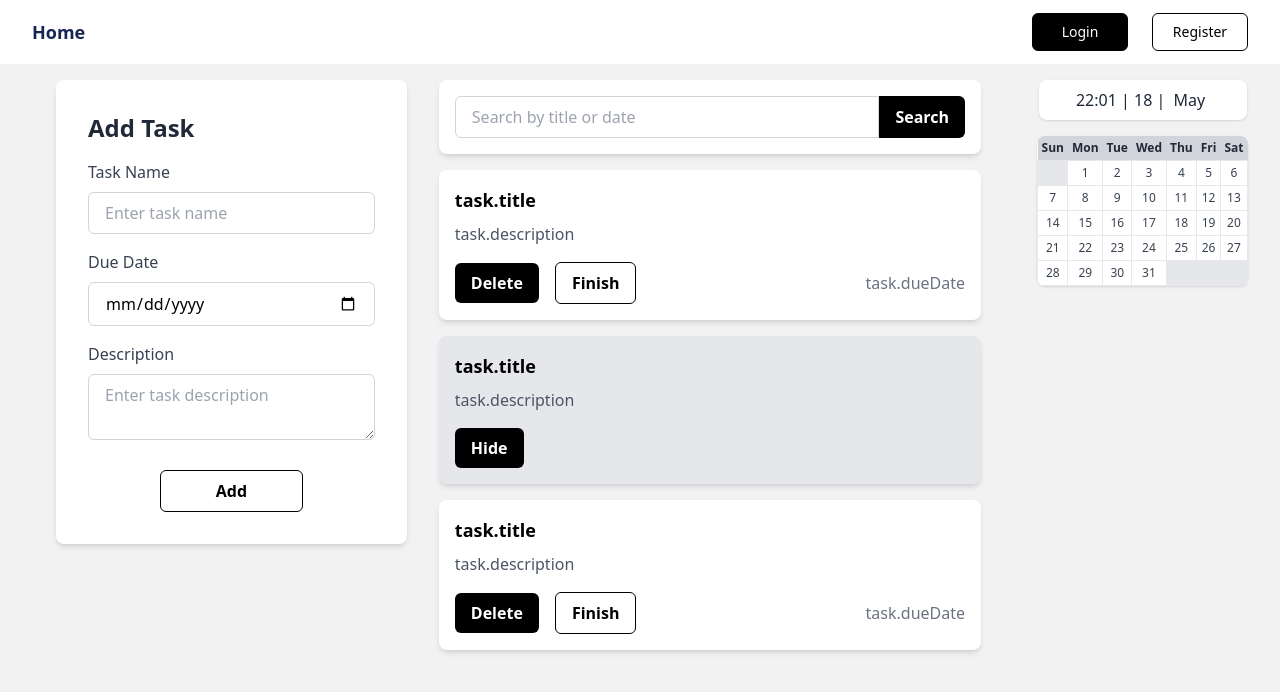
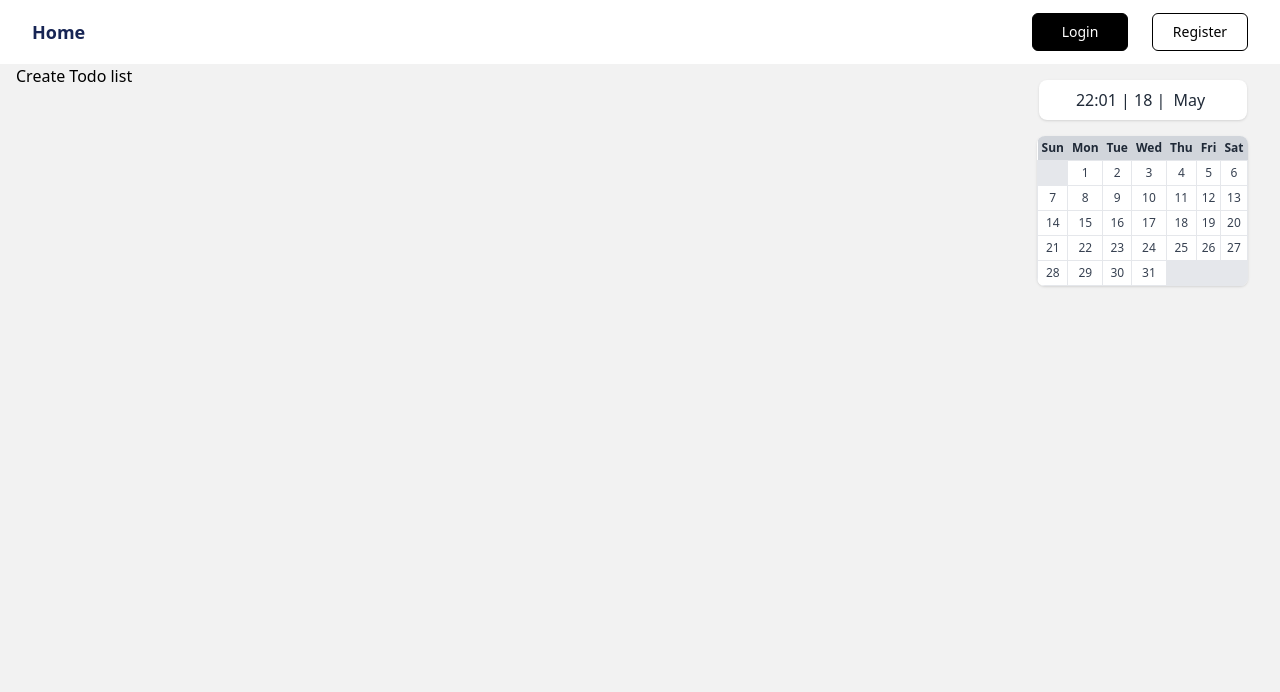
Before and after one commit to zaibutcooler/kioku, a React (Vite) app in the folder frontend-react/: page /todolist in a window 1280 px wide. Shown: the top 692 px of the page. Built offline with nearby package versions, Linux system fonts and the light colour scheme; no server answers.

Commit message:
Only left functions and total page

```diff
--- a/frontend-react/src/App.jsx
+++ b/frontend-react/src/App.jsx
@@ -2,7 +2,9 @@ import Navbar from "./components/Navbar";
 import MiniCalendar from "./mini-com/MiniCalendar";
 import Home from "./pages/HomePage";
 import GoalApp from "./pages/GoalPage";
-import Todolist from "./pages/TodolistPage";
+import TodolistPage from "./pages/TodolistPage";
+import CreateTodoPage from "./pages/CreateTodoPage";
+
 import Timetable from "./pages/TimetablePage";
 import MemoryPage from "./pages/MemoryPage";
 import HistoryPage from "./pages/HistoryPage";
@@ -24,8 +26,11 @@ function App() {
             <Routes>
               <Route path="/" element={<Home />} />
               <Route path="/goals" element={<GoalApp />} />
-              <Route path="/todolist" element={<Todolist />} />
+              <Route path="/todolist" element={<TodolistPage />} />
+              <Route path="/create-todo" element={<CreateTodoPage />} />
+
               <Route path="/timetable" element={<Timetable />} />
+
               <Route path="/memories" element={<MemoryPage />} />
 
               <Route path="/login" element={<LoginPage />} />
--- /dev/null
+++ b/frontend-react/src/pages/CreateTodoPage.jsx
@@ -0,0 +1,38 @@
+import React, { useEffect, useState } from "react";
+import Todo from "../components/Todo";
+import TaskCard from "../mini-com/TaskCard";
+import SearchCard from "../mini-com/SearchCard";
+import CompletedTaskCard from "../mini-com/CompletedTaskCard";
+import axios from "axios";
+import fetchData from "../hooks/fetchData";
+
+function CreateTodoPage() {
+  const [datas, setDatas] = useState([]);
+  useEffect(() => {
+    fetch("http://localhost:5000/todolist/")
+      .then((res) => res.json())
+      .then((data) => setDatas(data))
+      .catch((err) => {
+        console.log(err);
+      });
+  }, []);
+
+  return (
+    <div className="flex flex-col md:flex-row px-6">
+      <div className="md:w-2/5 p-4">
+        <Todo />
+      </div>
+      <div className="md:w-3/5 p-4">
+        <div className="mb-4">
+          <SearchCard />
+        </div>
+        {/* <TaskList tasks={datas} /> */}
+        <TaskCard />
+        <CompletedTaskCard />
+        <TaskCard />
+      </div>
+    </div>
+  );
+}
+
+export default CreateTodoPage;
--- a/frontend-react/src/pages/TodolistPage.jsx
+++ b/frontend-react/src/pages/TodolistPage.jsx
@@ -1,38 +1,12 @@
-import React, { useEffect, useState } from "react";
-import Todo from "../components/Todo";
-import TaskCard from "../mini-com/TaskCard";
-import SearchCard from "../mini-com/SearchCard";
-import CompletedTaskCard from "../mini-com/CompletedTaskCard";
-import axios from "axios";
-import fetchData from "../hooks/fetchData";
+import React from "react";
+import { Link } from "react-router-dom";
 
-function TodolistPage() {
-  const [datas, setDatas] = useState([]);
-  useEffect(() => {
-    fetch("http://localhost:5000/todolist/")
-      .then((res) => res.json())
-      .then((data) => setDatas(data))
-      .catch((err) => {
-        console.log(err);
-      });
-  }, []);
-
+const TodolistPage = () => {
   return (
-    <div className="flex flex-col md:flex-row px-6">
-      <div className="md:w-2/5 p-4">
-        <Todo />
-      </div>
-      <div className="md:w-3/5 p-4">
-        <div className="mb-4">
-          <SearchCard />
-        </div>
-        {/* <TaskList tasks={datas} /> */}
-        <TaskCard />
-        <CompletedTaskCard />
-        <TaskCard />
-      </div>
+    <div>
+      <Link to="/create-todo">Create Todo list</Link>
     </div>
   );
-}
+};
 
 export default TodolistPage;
```
